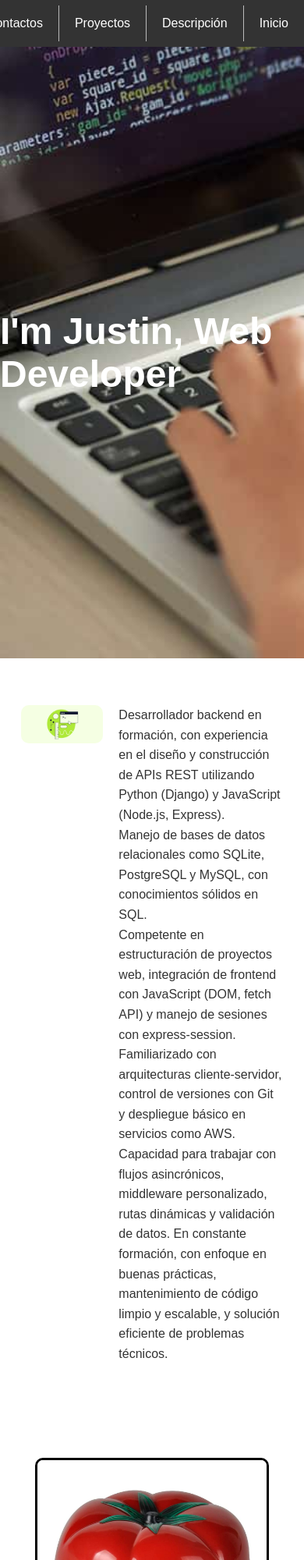
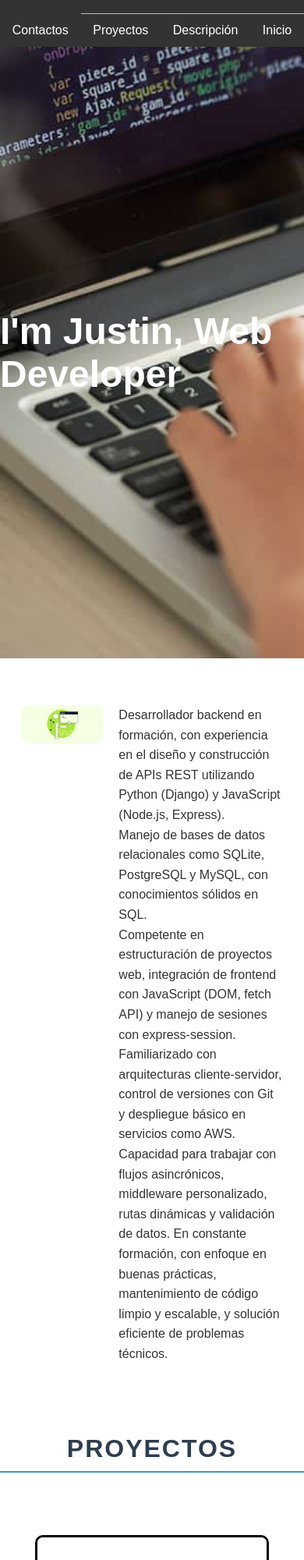
Before and after one commit to Justin-Canteri/Portafolio, a plain HTML site: page index.html in a window 390 px wide. Shown: the top 2000 px of the page at 78% size. Drawn offline with Linux system fonts and the light colour scheme.

Commit message:
correcion a pantallas

```diff
--- a/index.html
+++ b/index.html
@@ -2,7 +2,7 @@
 <html lang="en">
 <head>
   <meta charset="UTF-8" />
-  <meta name="viewport" content="width=device-width, initial-scale=1.0"/>
+  <meta name="viewport" content="width=device-width, initial-scale=1.0">
   <title>Justin Canteri</title>
   <link rel="stylesheet" href="style.css" />
 </head>
@@ -32,15 +32,14 @@
     </p>
   </section>
 
+  <h2>Proyectos</h2>
   <section id="proyectos" class="parrafo">
-    <h2>Proyectos</h2>
-
     <a href="https://github.com/Justin-Canteri/Pomodoro"><img class="proyecto" src="img/pomodoro.jpg" alt="Pomodoro" /></a>
     <a href="https://github.com/Justin-Canteri/PC-armor"><img class="proyecto" src="img/pc armor.webp" alt="PC" /></a>
   </section>
 
+  <h2>Contactos</h2>
   <section id="contactos" class="parrafo">
-    <h2>Contactos</h2>
         <a class="linksCont" href="https://github.com"><img class="imagenCont" src="img/githib.webp" alt="github"></a>
         <a class="linksCont" href="https://linkedin.com"><img class="imagenCont" src="img/linkedin.jpg" alt="linkedin"></a>
   </section>
--- a/style.css
+++ b/style.css
@@ -1,8 +1,8 @@
 /* General */
 * {
   box-sizing: border-box;
-  margin: 0;
-  padding: 0;
+  margin: 0%;
+  padding: 0%;
   scroll-behavior: smooth;
 }
 
@@ -41,10 +41,17 @@ ul {
   height: 100%;
   list-style: none;
   background-color: #333;
+  margin: 0;
+  padding: 0;
+  flex-wrap: wrap;
 }
 
 li {
   border-left: 1px solid #bbb;
+}
+
+li:first-child {
+  border-left: none;
 }
 
 li a {
@@ -52,11 +59,35 @@ li a {
   color: white;
   padding: 14px 20px;
   text-decoration: none;
+  transition: background 0.3s;
 }
 
 li a:hover {
   background-color: #111;
 }
+
+/* --- Adaptación para pantallas pequeñas --- */
+@media (max-width: 768px) {
+  ul {
+    flex-direction: column;
+    align-items: stretch;
+  }
+
+  li {
+    border-left: none;
+    border-top: 1px solid #bbb;
+  }
+
+  li:first-child {
+    border-top: none;
+  }
+
+  li a {
+    padding: 12px;
+    text-align: center;
+  }
+}
+
 
 /* INICIO */
 #inicio {
@@ -93,10 +124,16 @@ li a:hover {
 }
 
 /* PROYECTOS */
-h2{
-  position: absolute;
-  margin-bottom: 30%;
-  font-size: 250%;
+h2 {
+  font-size: 2rem;
+  font-weight: bold;
+  color: #2c3e50;
+  text-align: center;
+  text-transform: uppercase;
+  letter-spacing: 2px;
+  margin: 20px 0;
+  padding: 10px;
+  border-bottom: 2px solid #3498db;
 }
 
 #proyectos {
```
